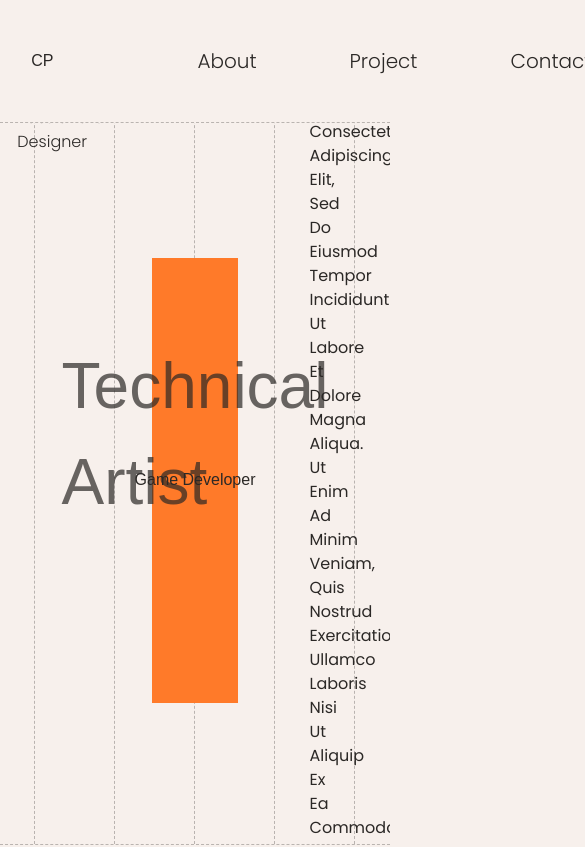
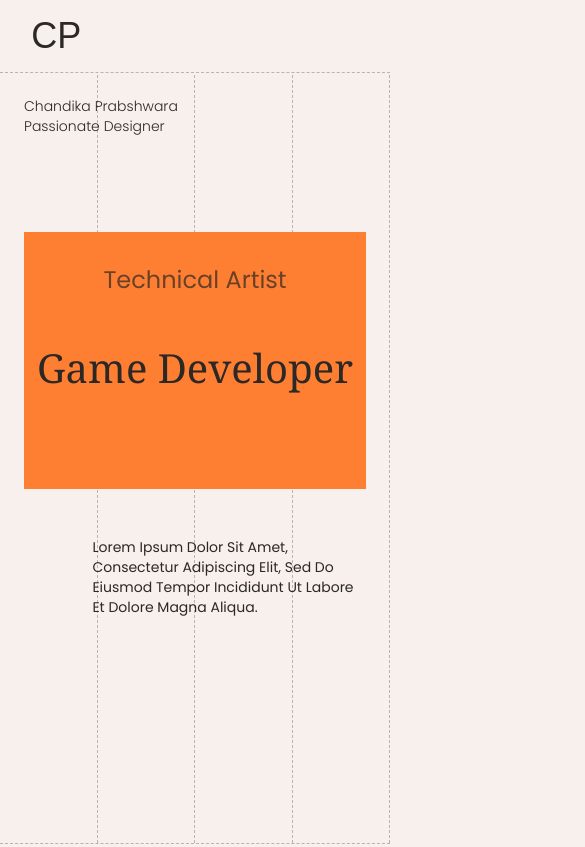
Before and after one commit to piumonline/chandika_prabhashwara-portfolio, a Next.js app: page / in a window 390 px wide. Shown: the top 847 px of the page, 585 px wide, since content can reach past the window. Built offline with nearby package versions, Linux system fonts and the light colour scheme; a web font is replaced by a local one.

Commit message:
miscellaneous

```diff
--- /dev/null
+++ b/752e35cc-1aca-4d01-8da5-56a007421995.html
@@ -0,0 +1 @@
+752e35cc-1aca-4d01-8da5-56a007421995
--- a/src/components/About.tsx
+++ b/src/components/About.tsx
@@ -7,7 +7,7 @@ function About() {
   return (
     <section className="">
       {/* Main Content */}
-      <div className="flex items-center justify-center gap-20 ">
+      <div className="flex flex-col lg:flex-row items-center justify-center gap-20 mx-[1.5625rem] lg:mx-0">
         {/* Image Section with Orange Circle */}
         <div className="">
           <div className="w-full h-full"></div>
--- a/src/components/Hero.tsx
+++ b/src/components/Hero.tsx
@@ -1,7 +1,8 @@
 export default function Hero() {
   const gridItems = Array(6).fill(null);
   return (
-    <section className="relative min-h-screen flex flex-col justify-center items-center overflow-hidden border-b border-border-gray-dark border-dashed">
+    <>
+    <section className=" hidden relative min-h-screen lg:flex flex-col justify-center items-center overflow-hidden border-b border-border-gray-dark border-dashed">
       {/* Dotted Grid 6 columns */}
       <div className="absolute inset-0 w-[123.2%] left-[-11.6%] grid grid-cols-6 border-border-gray-dark border-dashed">
         {gridItems.map((_, index) => (
@@ -27,8 +28,8 @@ export default function Hero() {
 
         {/* Columns 3-4 - Orange Box */}
         <div className="col-span-2 flex justify-center items-center font-monalista">
-          <div className="bg-orange-theme w-full h-[445px] mt-20 flex justify-center items-center relative mx-10">
-            <h2 className="absolute text-7xl opacity-70 top-[5rem]">
+          <div className="bg-orange-theme w-full h-[27.8125rem] mt-20 flex justify-center items-center relative mx-10">
+            <h2 className="absolute lg:text-7xl opacity-70 top-[5rem]">
               Technical Artist
             </h2>
             <h1 className="absolute text-gray-dark whitespace-nowrap lg:text-10xl font-normal">
@@ -38,8 +39,8 @@ export default function Hero() {
         </div>
 
         {/* Column 5 - Lorem Ipsum at bottom */}
-        <div className="flex flex-col justify-end ml-8 mr-3 text-justify mb-4">
-          <p className=" text-base">
+        <div className="flex flex-col justify-end lg:ml-8 mr-3 text-justify mb-4 ">
+          <p className=" text-[.625rem] lg:text-base">
             Lorem Ipsum Dolor Sit Amet, Consectetur Adipiscing Elit, Sed Do
             Eiusmod Tempor Incididunt Ut Labore Et Dolore Magna Aliqua. Ut Enim
             Ad Minim Veniam, Quis Nostrud Exercitation Ullamco Laboris Nisi Ut
@@ -51,5 +52,49 @@ export default function Hero() {
         <div className=""></div>
       </div>
     </section>
+
+    <section className="relative min-h-screen flex lg:hidden flex-col justify-between overflow-hidden border-b border-border-gray-dark border-dashed bg-[#F7F0EC]">
+      {/* Dotted Grid Background */}
+      <div className="absolute inset-0 grid grid-cols-4 border-border-gray-dark border-dashed">
+        {Array(4).fill(null).map((_, index) => (
+          <div
+            key={index}
+            className="border-r border-dashed border-border-gray-dark h-full"
+          />
+        ))}
+      </div>
+
+      {/* Content Container */}
+      <div className="relative z-10 flex flex-col h-full p-6 pt-24">
+        {/* Top Section - Name and Title */}
+        <div className="mb-12">
+          <div className="font-light text-sm">
+            <p>Chandika Prabshwara</p>
+            <p>Passionate Designer</p>
+          </div>
+        </div>
+
+        {/* Middle Section - Orange Box */}
+        <div className="flex justify-center items-center my-12">
+          <div className="bg-[#FF7F32] w-full aspect-[4/3] flex flex-col justify-center items-center relative">
+            <h2 className="text-2xl opacity-70 absolute top-8 text-[#2B2826]">
+              Technical Artist
+            </h2>
+            <h1 className="text-5xl text-[#2B2826] font-normal font-serif mt-4">
+              Game Developer
+            </h1>
+          </div>
+        </div>
+
+        {/* Bottom Section - Lorem Ipsum */}
+        <div className="mt-auto mb-8">
+          <p className="text-sm text-[#2B2826] max-w-[80%] ml-auto">
+            Lorem Ipsum Dolor Sit Amet, Consectetur Adipiscing Elit, Sed Do
+            Eiusmod Tempor Incididunt Ut Labore Et Dolore Magna Aliqua.
+          </p>
+        </div>
+      </div>
+    </section>
+    </>
   );
 }
--- a/src/components/Navbar.tsx
+++ b/src/components/Navbar.tsx
@@ -1,22 +1,53 @@
-import React from "react";
+"use client";
+
+
+import React, { useState } from "react";
 
 function Navbar() {
+  const [isMenuOpen, setIsMenuOpen] = useState(false);
+
+  const toggleMenu = () => {
+    setIsMenuOpen(!isMenuOpen);
+  };
+
   return (
     <div>
       {/* Navbar */}
       <nav className="absolute top-0 left-0 w-full flex justify-between items-center px-[8%] py-[1rem] border-b border-border-gray-dark border-dashed z-50 bg-[#F7F0EC] text-gray-dark">
-        <h1 className=" lg:text-7xl font-normal font-monalista">
+        <h1
+          className="lg:text-7xl text-4xl font-normal font-monalista cursor-pointer"
+          onClick={toggleMenu}
+        >
           CP
         </h1>
-        <ul className="flex space-x-[5.8125rem] text-xl text-[#2B2826] font-light pl-[9rem]">
+
+        {/* Desktop Menu */}
+        <ul className="hidden md:flex space-x-[5.8125rem] text-xl text-[#2B2826] font-light pl-[9rem]">
           <li className="cursor-pointer hover:font-semibold">About</li>
           <li className="cursor-pointer hover:font-semibold">Project</li>
           <li className="cursor-pointer hover:font-semibold">Contact</li>
         </ul>
-        <button className="border border-dashed border-gray-dark py-4 px-8 text-xl font-light">
+
+        <button className="hidden md:block border border-dashed border-gray-dark py-4 px-8 text-xl font-light">
           Download CV
         </button>
       </nav>
+
+      {/* Mobile Menu Overlay */}
+      {isMenuOpen && (
+        <div className="fixed inset-0 bg-[#F7F0EC] z-40 pt-20 md:hidden">
+          <div className="flex flex-col items-center px-4">
+            <ul className="flex flex-col items-center space-y-8 text-2xl text-[#2B2826] font-light w-full py-12">
+              <li className="cursor-pointer hover:font-semibold w-full text-center py-2">About</li>
+              <li className="cursor-pointer hover:font-semibold w-full text-center py-2">Project</li>
+              <li className="cursor-pointer hover:font-semibold w-full text-center py-2">Contact</li>
+            </ul>
+            <button className="border border-dashed border-gray-dark py-3 px-6 text-lg font-light mt-8">
+              Download CV
+            </button>
+          </div>
+        </div>
+      )}
     </div>
   );
 }
--- a/tailwind.config.ts
+++ b/tailwind.config.ts
@@ -31,6 +31,7 @@ const config: Config = {
       },
       screens: {
         '4k': '160rem',
+        'hd': '90rem'
       },
     },
   },
```
